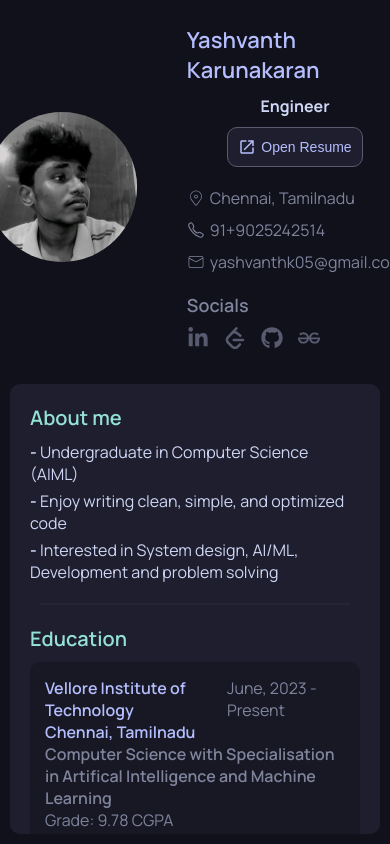
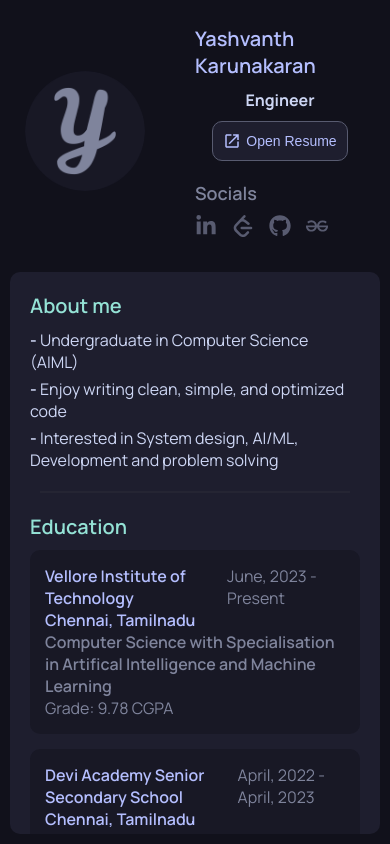
Before and after one commit to Yashvanthk05/yashix, a React (Create React App) app: page / in a window 390 px wide. Built offline with nearby package versions, Linux system fonts and the light colour scheme.

Commit message:
profile changed

```diff
--- a/src/components/Sidebar.jsx
+++ b/src/components/Sidebar.jsx
@@ -21,7 +21,7 @@ const Sidebar = () => {
             </a>
           </button>
         </div>
-        <div className="sideless">
+        <div className="sideless contact">
           <p>
             <CiLocationOn size={18} /> {sidedata.address}
           </p>
--- a/src/index.css
+++ b/src/index.css
@@ -393,13 +393,13 @@ hr {
     gap: 50px;
   }
   #name {
-    font-size: 22px;
+    font-size: 20px;
   }
   .cv {
     width: fit-content;
   }
   #pf {
-    height: 150px;
+    height: 120px;
   }
   .sidetop {
     flex-direction: column;
@@ -408,6 +408,9 @@ hr {
     flex-direction: column;
     font-size: 16px;
   }
+  .contact{
+    display: none;
+  }
   #page {
     flex-direction: column;
   }
--- a/src/models/index.js
+++ b/src/models/index.js
@@ -26,7 +26,7 @@ export const socialdata = [
 
 export const sidedata = {
   name: 'Yashvanth Karunakaran',
-  profile: 'pf.jpg',
+  profile: 'pfp.png',
   address: 'Chennai, Tamilnadu',
   cv: 'resume.pdf',
   desc: 'Engineer',
```
Also changed, not shown: public/pfp.png (added).
